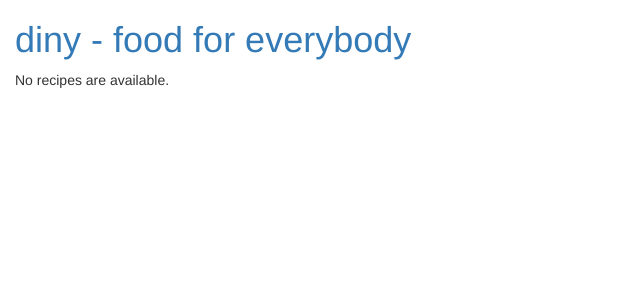
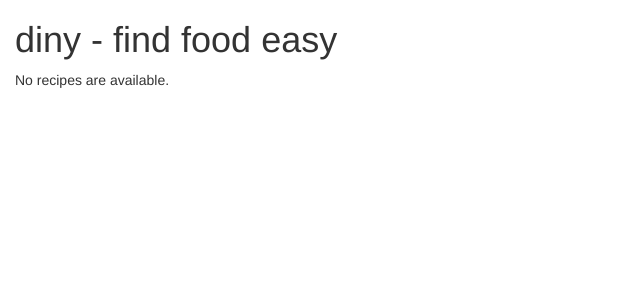
Before and after one commit to jsolaas/first-django-app, a Django app: template ukemenyscraper/templates/ukemenyscraper/uke_meny.html in a window 1280 px wide. Shown: the top 300 px of the page, without its empty margins (0-640 px from the left). Run offline with Django 3.2, Linux system fonts and the light colour scheme; the template is opened without the code that fills it, so the values that code supplies are empty; some libraries are stand-ins or nearby versions.

Commit message:
removed link from header, editet name

```diff
--- a/ukemenyscraper/templates/ukemenyscraper/uke_meny.html
+++ b/ukemenyscraper/templates/ukemenyscraper/uke_meny.html
@@ -3,16 +3,16 @@
 <html>
 
   <head>
-    <title>diny - food for everybody</title>
+    <title>diny - find food easy</title>
     <meta name="viewport" content="width=device-width, initial-scale=1.0">
     <link rel="stylesheet" href="{% static 'css/ukemenyscraper.css' %}">
     <link rel="stylesheet" href="//maxcdn.bootstrapcdn.com/bootstrap/3.2.0/css/bootstrap-theme.min.css">
     <link rel="stylesheet" href="//maxcdn.bootstrapcdn.com/bootstrap/3.2.0/css/bootstrap.min.css">
   </head>
   <body>
-    <div>
-      <h1><a href="/">diny - food for everybody</a></h1>
-    </div>
+
+      <h1>diny - find food easy</h1>
+
 
 
       {% if recipes %}
```
